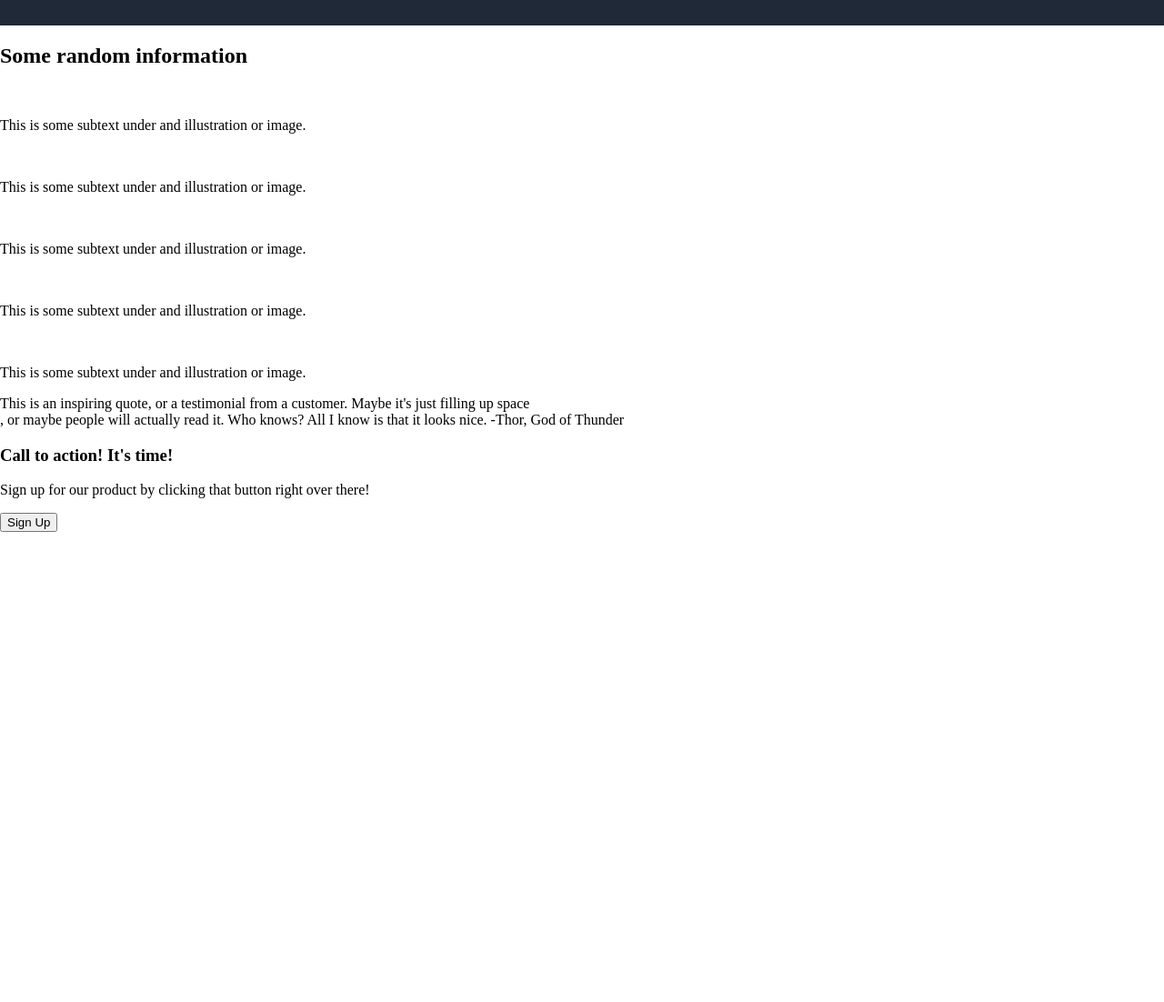
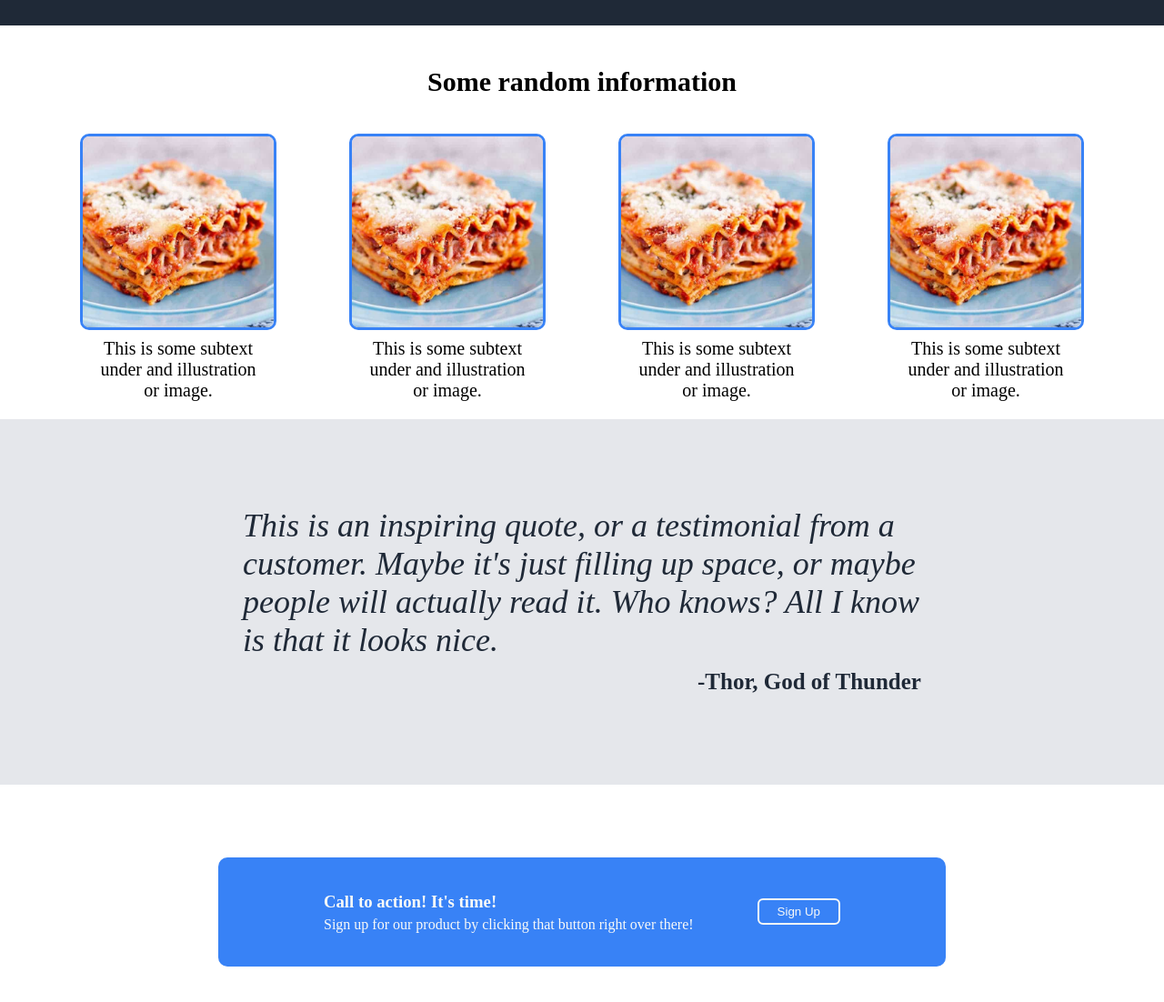
Before and after one commit to dirtyghettoomelette/Landing-Page, a plain HTML site: page index.html in a window 1280 px wide. Shown: the part 400-1502 px from the top of the page at 91% size. Before the commit the page ends 985 px from the top, so only its background shows below. Drawn offline with Linux system fonts and the light colour scheme.

Commit message:
Style the remaining sections of the landing page to complete the project

```diff
--- a/index.html
+++ b/index.html
@@ -29,46 +29,43 @@
                 </div>
             </div>
         </div>
-        <div>
-            <h2>Some random information</h2>
-            <div>
-                <span>
-                    <img src="">
-                    <p>This is some subtext under and illustration or image.</p>
-                </span>
-                <span>
-                    <img src="">
-                    <p>This is some subtext under and illustration or image.</p>
-                </span>
-                <span>
-                    <img src="">
-                    <p>This is some subtext under and illustration or image.</p>
-                </span>
-                <span>
-                    <img src="">
-                    <p>This is some subtext under and illustration or image.</p>
-                </span>
-                <span>
-                    <img src="">
-                    <p>This is some subtext under and illustration or image.</p>
-                </span>
+        <h2>Some random information</h2>
+        <div class="picture-tiles">
+            <div class="tile">
+                <img src="./images/header-logo.jpeg">
+                <p>This is some subtext <br> under and illustration <br>or image.</p>
             </div>
+            <div class="tile">
+                <img src="./images/header-logo.jpeg">
+                <p>This is some subtext <br> under and illustration <br>or image.</p>
+            </div>
+            <div class="tile">
+                <img src="./images/header-logo.jpeg">
+                <p>This is some subtext <br> under and illustration <br>or image.</p>
+            </div>
+            <div class="tile">
+                <img src="./images/header-logo.jpeg">
+                <p>This is some subtext <br> under and illustration <br>or image.</p>
+            </div>
+            </div>
+        <div class="testimonial">
+            <p> This is an inspiring quote, or a testimonial from a <br> customer. Maybe it's just filling up space,
+             or maybe <br> people will actually read it. Who knows? All I know <br> is that it looks nice. <br>
+            <span>-Thor, God of Thunder</p></span>
         </div>
-        <div>
-            <p> This is an inspiring quote, or a testimonial from a customer. Maybe it's just filling up space <br>
-            , or maybe people will actually read it. Who knows? All I know is that it looks nice. -Thor, God of Thunder</p>
-        </div>
-        <div>
-            <div>
-                <span>
+        <div class="footer">
+            <div class="call-to-action">
+                <div>
                     <h3>
                         Call to action! It's time!
                     </h3>
-                    <p>Sign up for our product by clicking that button right over there!</p>
-                </span>
-                <span>
+                    <p>
+                        Sign up for our product by clicking that button right over there!
+                    </p>
+                </div>
+                <div class="cta-button">
                     <button>Sign Up</button>
-                </span>
+                </div>
             </div>
         </div>
     </body>
--- a/style.css
+++ b/style.css
@@ -3,6 +3,8 @@ body {
 }
 .header {
     display: flex;
+    justify-content: center;
+    gap: 20px;
     background-color: #1F2937;
     color: #f9faf8;
     font-family: roboto;
@@ -43,24 +45,12 @@ ul li {
 .banner {
     background-color: #1F2937;
     display: flex;
-    flex: 1 1 0;
     color: #f9faf8;
     font-family: roboto;
-    margin-left: auto;
-    margin-right: auto;
     padding-top: 40px;
     padding-bottom: 70px;
-    width: 100%;
     justify-content: center;
-}
-
-.banner-right {
-    display: inline;
-    margin-left: 40px;
-}
-
-.banner-left {
-    display: inline;
+    gap: 40px;
 }
 
 .banner-left h1 {
@@ -84,3 +74,96 @@ ul li {
     color: #f9faf8;
     text-decoration: none;
 }
+
+h2 {
+    text-align: center;
+    font-size: 30px;
+    padding-top: 20px;
+    margin-bottom: 40px;
+}
+
+.picture-tiles {
+    display: flex;
+    justify-content: center;
+    gap: 80px;
+
+}
+
+.picture-tiles img {
+    height: auto;
+    width: 210px;
+    border-style: solid;
+    border-radius: 10px;
+    border-color: #3882F6;
+}
+
+
+.picture-tiles p {
+    text-align: center;
+    font-size: 20px;
+    margin-top: 5px;
+}
+
+.testimonial {
+    display: flex;
+    justify-content: center;
+    align-items: center;
+    background-color: #e5e7eb ;
+    font-style: italic;
+    font-size: 36px;
+    color: #1F2937;
+    padding: 60px 0 60px 0;
+}
+
+.testimonial span {
+    font-weight: bold;
+    font-style: normal;
+    font-size: 25px;
+    margin-left: 500px;
+}
+
+.footer {
+    color: #f9faf8;
+    display: flex;
+    justify-content: center;
+    margin-top: 50px;
+    margin-bottom: 50px;
+}
+
+
+.footer .call-to-action {
+    display: flex;
+    gap: 70px;
+    border-radius: 10px;
+    height: 120px;
+    width: 800px;
+    justify-content: center;
+    align-items: center;
+    background-color: #3882F6;
+    margin: 30px;
+}
+
+.footer .cta-button {
+    text-align: center;
+    padding: 30px 0;
+
+}
+
+.footer .call-to-action div button {
+    background-color: #3882F6 ;
+    color: #f9faf8;
+    border-radius: 6px;
+    border-style: solid;
+    border-color: #f9faf8;
+    box-shadow: none;
+    padding: 5px 20px 5px 20px;
+}
+
+.footer div h3 {
+    margin-top: 18px;
+    margin-bottom: 5px;
+}
+
+.footer div p {
+    margin-top: 5px;
+}
```
